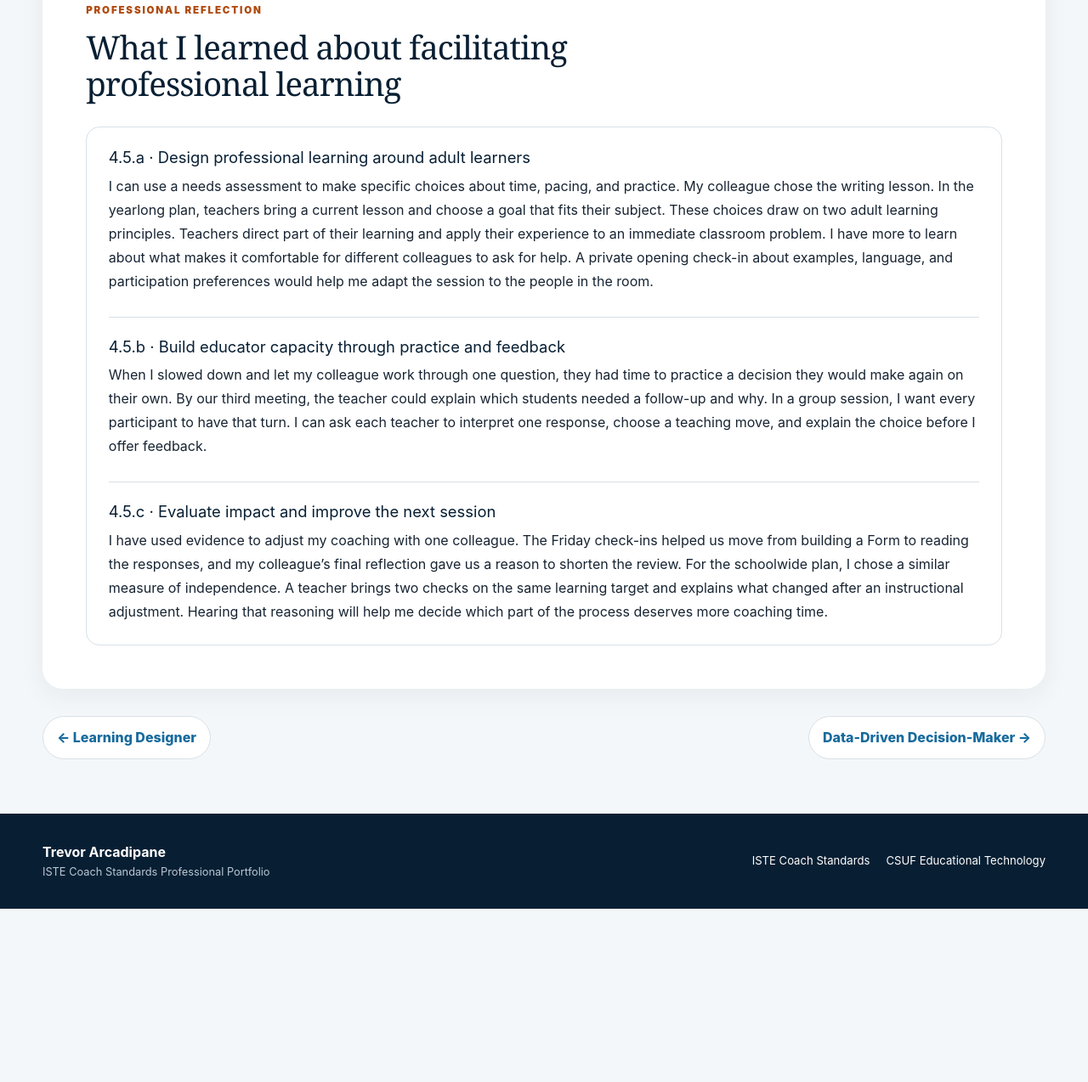
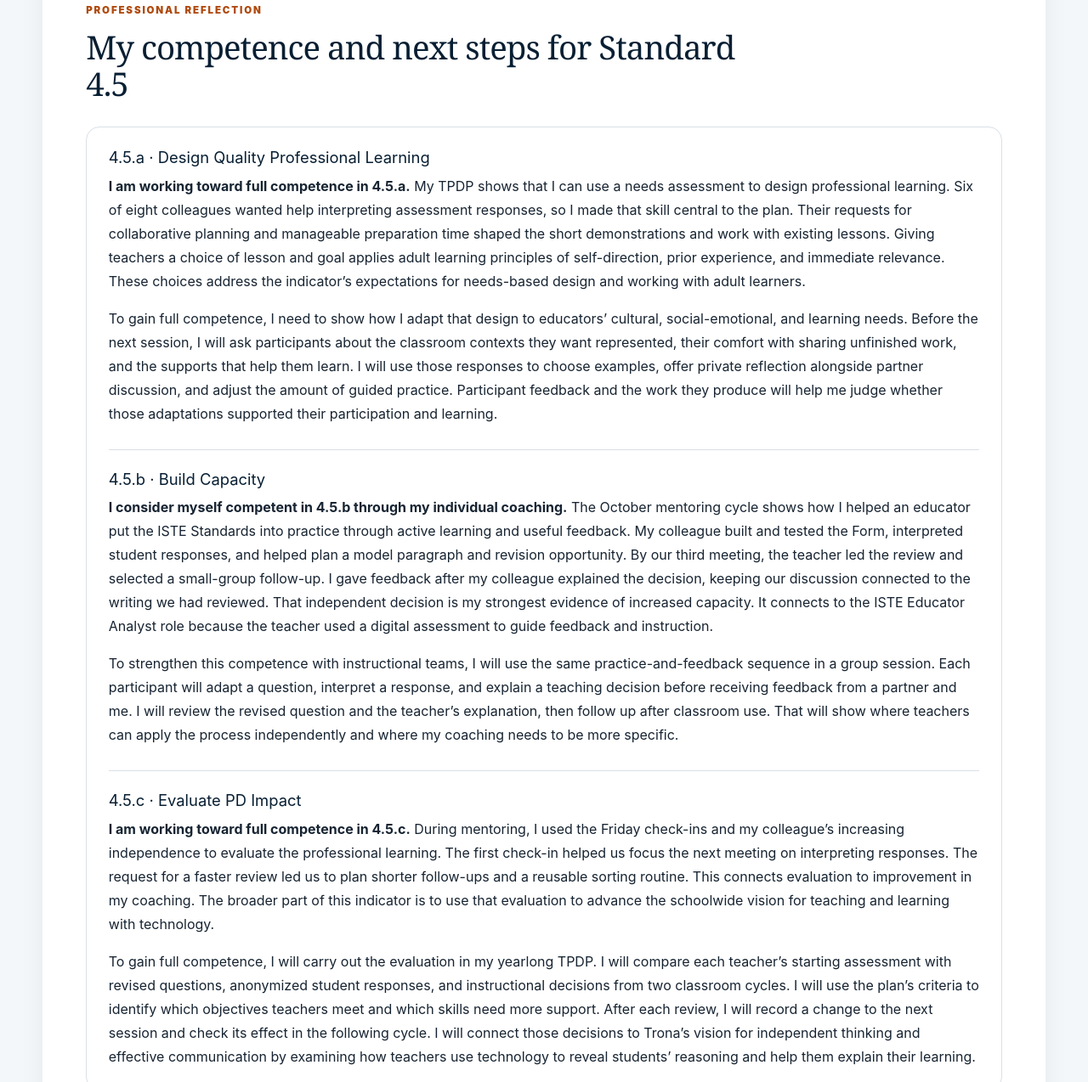
Before and after one commit to Trevor20456/trevor20456.github.io, a plain HTML site: page standards/4-5/index.html in a window 1280 px wide. Shown: the part 3553-4827 px from the top of the page at 85% size. Before the commit the page ends 4623 px from the top, so only its background shows below. Drawn offline with Linux system fonts and the light colour scheme.

Commit message:
Clarify Standard 4.5 competence, evidence alignment, and development plans

```diff
--- a/standards/4-5/index.html
+++ b/standards/4-5/index.html
@@ -50,11 +50,23 @@
   </div>
 </section>
 <section class="content-section" aria-labelledby="reflection">
-  <div class="section-heading"><p class="eyebrow">Professional reflection</p><h2 id="reflection">What I learned about facilitating professional learning</h2></div>
+  <div class="section-heading"><p class="eyebrow">Professional reflection</p><h2 id="reflection">My competence and next steps for Standard 4.5</h2></div>
   <div class="prose-card portfolio-reflections">
-    <article><h3>4.5.a · Design professional learning around adult learners</h3><p>I can use a needs assessment to make specific choices about time, pacing, and practice. My colleague chose the writing lesson. In the yearlong plan, teachers bring a current lesson and choose a goal that fits their subject. These choices draw on two adult learning principles. Teachers direct part of their learning and apply their experience to an immediate classroom problem. I have more to learn about what makes it comfortable for different colleagues to ask for help. A private opening check-in about examples, language, and participation preferences would help me adapt the session to the people in the room.</p></article>
-    <article><h3>4.5.b · Build educator capacity through practice and feedback</h3><p>When I slowed down and let my colleague work through one question, they had time to practice a decision they would make again on their own. By our third meeting, the teacher could explain which students needed a follow-up and why. In a group session, I want every participant to have that turn. I can ask each teacher to interpret one response, choose a teaching move, and explain the choice before I offer feedback.</p></article>
-    <article><h3>4.5.c · Evaluate impact and improve the next session</h3><p>I have used evidence to adjust my coaching with one colleague. The Friday check-ins helped us move from building a Form to reading the responses, and my colleague’s final reflection gave us a reason to shorten the review. For the schoolwide plan, I chose a similar measure of independence. A teacher brings two checks on the same learning target and explains what changed after an instructional adjustment. Hearing that reasoning will help me decide which part of the process deserves more coaching time.</p></article>
+    <article>
+      <h3>4.5.a · Design Quality Professional Learning</h3>
+      <p><strong>I am working toward full competence in 4.5.a.</strong> My TPDP shows that I can use a needs assessment to design professional learning. Six of eight colleagues wanted help interpreting assessment responses, so I made that skill central to the plan. Their requests for collaborative planning and manageable preparation time shaped the short demonstrations and work with existing lessons. Giving teachers a choice of lesson and goal applies adult learning principles of self-direction, prior experience, and immediate relevance. These choices address the indicator’s expectations for needs-based design and working with adult learners.</p>
+      <p>To gain full competence, I need to show how I adapt that design to educators’ cultural, social-emotional, and learning needs. Before the next session, I will ask participants about the classroom contexts they want represented, their comfort with sharing unfinished work, and the supports that help them learn. I will use those responses to choose examples, offer private reflection alongside partner discussion, and adjust the amount of guided practice. Participant feedback and the work they produce will help me judge whether those adaptations supported their participation and learning.</p>
+    </article>
+    <article>
+      <h3>4.5.b · Build Capacity</h3>
+      <p><strong>I consider myself competent in 4.5.b through my individual coaching.</strong> The October mentoring cycle shows how I helped an educator put the ISTE Standards into practice through active learning and useful feedback. My colleague built and tested the Form, interpreted student responses, and helped plan a model paragraph and revision opportunity. By our third meeting, the teacher led the review and selected a small-group follow-up. I gave feedback after my colleague explained the decision, keeping our discussion connected to the writing we had reviewed. That independent decision is my strongest evidence of increased capacity. It connects to the ISTE Educator Analyst role because the teacher used a digital assessment to guide feedback and instruction.</p>
+      <p>To strengthen this competence with instructional teams, I will use the same practice-and-feedback sequence in a group session. Each participant will adapt a question, interpret a response, and explain a teaching decision before receiving feedback from a partner and me. I will review the revised question and the teacher’s explanation, then follow up after classroom use. That will show where teachers can apply the process independently and where my coaching needs to be more specific.</p>
+    </article>
+    <article>
+      <h3>4.5.c · Evaluate PD Impact</h3>
+      <p><strong>I am working toward full competence in 4.5.c.</strong> During mentoring, I used the Friday check-ins and my colleague’s increasing independence to evaluate the professional learning. The first check-in helped us focus the next meeting on interpreting responses. The request for a faster review led us to plan shorter follow-ups and a reusable sorting routine. This connects evaluation to improvement in my coaching. The broader part of this indicator is to use that evaluation to advance the schoolwide vision for teaching and learning with technology.</p>
+      <p>To gain full competence, I will carry out the evaluation in my yearlong TPDP. I will compare each teacher’s starting assessment with revised questions, anonymized student responses, and instructional decisions from two classroom cycles. I will use the plan’s criteria to identify which objectives teachers meet and which skills need more support. After each review, I will record a change to the next session and check its effect in the following cycle. I will connect those decisions to Trona’s vision for independent thinking and effective communication by examining how teachers use technology to reveal students’ reasoning and help them explain their learning.</p>
+    </article>
   </div>
 </section>
 <nav class="page-pagination" aria-label="Standard pages"><a href="/standards/4-4/">← Learning Designer</a><a href="/standards/4-6/">Data-Driven Decision-Maker →</a></nav>
```
Also changed, not shown: 1 other file.
